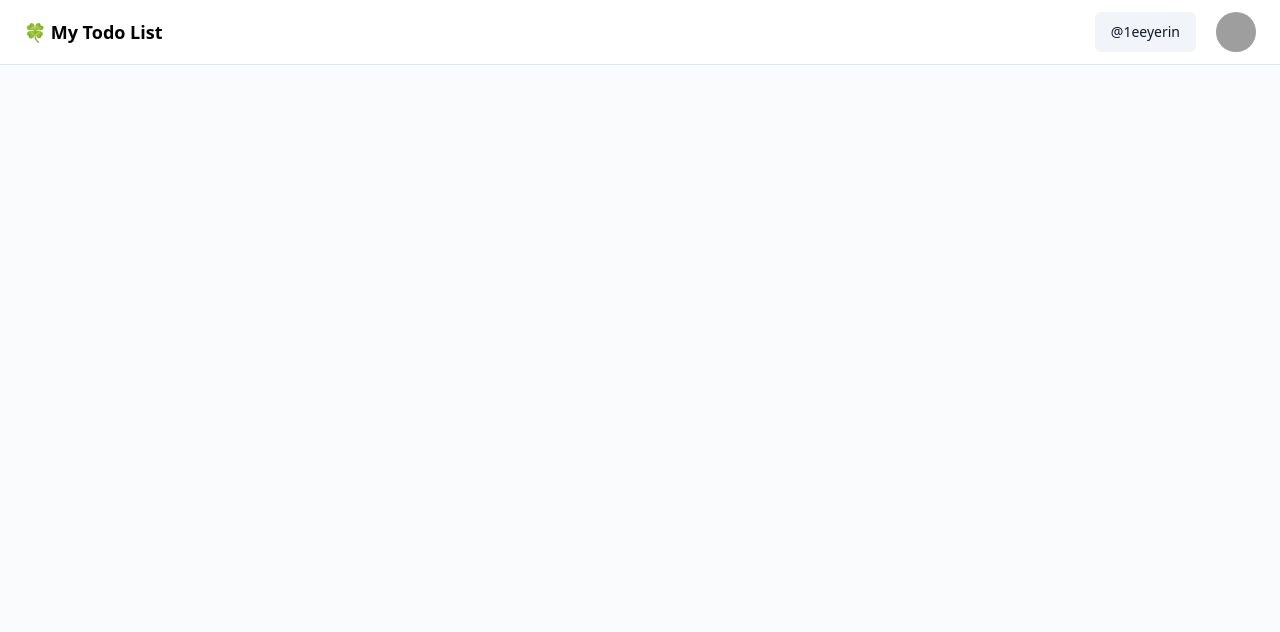
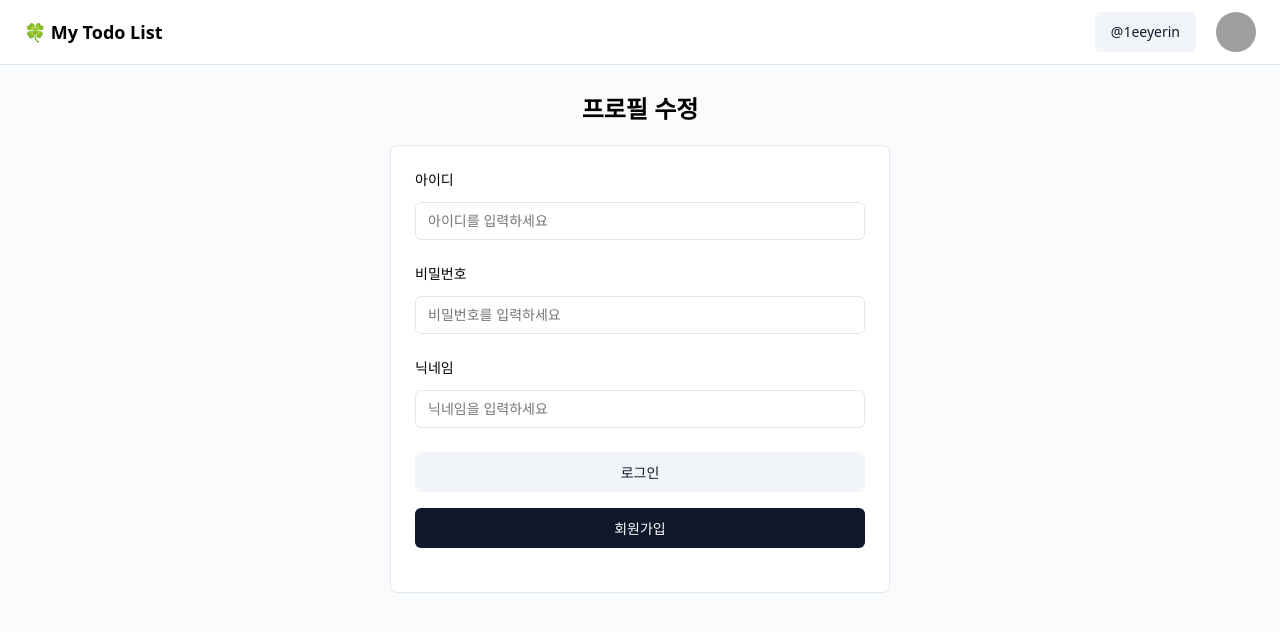
Before and after one commit to 1eeyerin/react-expense-manager-plus, a React (Vite) app: page /edit-profile in a window 1280 px wide. Shown: the top 632 px of the page. Built offline with nearby package versions, Linux system fonts and the light colour scheme; grey boxes are pictures that could not be loaded.

Commit message:
feat: 프로필 수정 목업 만들기

```diff
--- a/src/components/Form.jsx
+++ b/src/components/Form.jsx
@@ -7,7 +7,7 @@ const FormField = ({ render, name, message, ...props }) => {
     id: name,
     name,
     htmlFor: name,
-    message: message[name]?.[0],
+    ...(message && { message: message[name]?.[0] }),
   });
 };
 
--- a/src/components/Input.jsx
+++ b/src/components/Input.jsx
@@ -1,7 +1,7 @@
 import { forwardRef } from 'react';
 import styled from 'styled-components';
 
-const Input = forwardRef(({ className, type, ...props }, ref) => {
+const Input = forwardRef(({ className, type = 'text', ...props }, ref) => {
   return <StyledInput type={type} className={className} ref={ref} {...props} />;
 });
 
--- /dev/null
+++ b/src/components/Typography.jsx
@@ -0,0 +1,58 @@
+import styled, { css } from 'styled-components';
+
+const Typography = ({
+  variant = 'typography4',
+  weight = 'regular',
+  className,
+  as = 'div',
+  color,
+  ...props
+}) => {
+  return (
+    <StTypography
+      as={as}
+      $variant={variant}
+      className={className}
+      $weight={weight}
+      $color={color}
+      {...props}
+    />
+  );
+};
+
+const variantStyles = {
+  typography5: css`
+    font-size: 20px;
+    line-height: 140%;
+  `,
+  typography4: css`
+    font-size: 16px;
+    line-height: 140%;
+  `,
+  typography3: css`
+    font-size: 15px;
+    line-height: 140%;
+  `,
+  typography2: css`
+    font-size: 14px;
+    line-height: 140%;
+  `,
+  typography1: css`
+    font-size: 13px;
+    line-height: 140%;
+  `,
+};
+
+const fontWeightStyles = {
+  regular: '400',
+  semibold: '600',
+  bold: '700',
+};
+
+const StTypography = styled.div`
+  ${({ $variant }) => variantStyles[$variant || 'typography5']}
+  font-weight: ${({ $weight }) => fontWeightStyles[$weight || 'regular']};
+  color: ${({ $color }) => $color || 'var(--color-foreground)'};
+`;
+
+export default Typography;
--- a/src/pages/EditProfile/EditProfile.jsx
+++ b/src/pages/EditProfile/EditProfile.jsx
@@ -1,5 +1,103 @@
+import styled from 'styled-components';
+import { Button } from '@/components/Button';
+import { FormField, FormItem, FormMessage } from '@/components/Form';
+import { Input } from '@/components/Input';
+import { Label } from '@/components/Label';
+import Typography from '@/components/Typography';
+
 const EditProfile = () => {
-  return <div />;
+  const handleSubmit = () => {};
+
+  return (
+    <>
+      <StyledTypography as="h2" variant="typography3" weight="bold">
+        프로필 수정
+      </StyledTypography>
+      <StyledSection>
+        <StyledForm onSubmit={handleSubmit}>
+          <FormField
+            name="id"
+            render={({ id, htmlFor, name, message }) => (
+              <FormItem>
+                <Label htmlFor={htmlFor}>아이디</Label>
+                <Input id={id} name={name} placeholder="아이디를 입력하세요" />
+                <FormMessage message={message} />
+              </FormItem>
+            )}
+          />
+          <FormField
+            name="password"
+            render={({ id, htmlFor, name, message }) => (
+              <FormItem>
+                <Label htmlFor={htmlFor}>비밀번호</Label>
+                <Input
+                  id={id}
+                  name={name}
+                  type="password"
+                  placeholder="비밀번호를 입력하세요"
+                />
+                <FormMessage message={message} />
+              </FormItem>
+            )}
+          />
+          <FormField
+            name="displayName"
+            render={({ id, htmlFor, name, message }) => (
+              <FormItem>
+                <Label htmlFor={htmlFor}>닉네임</Label>
+                <Input
+                  id={id}
+                  name={name}
+                  placeholder="닉네임을 입력하세요"
+                  maxLength={15}
+                />
+                <FormMessage message={message} />
+              </FormItem>
+            )}
+          />
+
+          <StyledButtonGroup>
+            <Button variant="secondary" fullWidth>
+              로그인
+            </Button>
+            <Button type="submit" fullWidth>
+              회원가입
+            </Button>
+          </StyledButtonGroup>
+        </StyledForm>
+      </StyledSection>
+    </>
+  );
 };
 
+const StyledButtonGroup = styled.div`
+  display: flex;
+  flex-direction: column;
+  gap: 16px;
+`;
+
+// TODO 스타일이 깨지는 문제, 상속이 제대로 안되는 문제
+const StyledTypography = styled(Typography)`
+  margin-bottom: 24px;
+  text-align: center;
+`;
+
+const StyledSection = styled.section`
+  gap: 32px;
+  padding: 24px;
+  background-color: var(--color-base-background);
+  border-radius: 8px;
+  border: 1px solid var(--color-border);
+  box-shadow: var(--shadow-sm);
+  max-width: 500px;
+  margin: 0 auto;
+`;
+
+const StyledForm = styled.form`
+  display: flex;
+  gap: 16px;
+  flex-direction: column;
+  padding-bottom: 20px;
+`;
+
 export default EditProfile;
--- a/src/pages/Signin/Signin.jsx
+++ b/src/pages/Signin/Signin.jsx
@@ -1,5 +1,88 @@
+import styled from 'styled-components';
+import { Button } from '@/components/Button';
+import { FormField, FormItem, FormMessage } from '@/components/Form';
+import { Input } from '@/components/Input';
+import { Label } from '@/components/Label';
+import Typography from '@/components/Typography';
+
 const Signin = () => {
-  return <div>로그인</div>;
+  const handleSubmit = () => {};
+
+  return (
+    <>
+      <StyledTypography as="h2" variant="typography3" weight="bold">
+        로그인
+      </StyledTypography>
+      <StyledSection>
+        <StyledForm onSubmit={handleSubmit}>
+          <FormField
+            name="id"
+            render={({ id, htmlFor, name, message }) => (
+              <FormItem>
+                <Label htmlFor={htmlFor}>아이디</Label>
+                <Input id={id} name={name} placeholder="아이디를 입력하세요" />
+                <FormMessage message={message} />
+              </FormItem>
+            )}
+          />
+          <FormField
+            name="password"
+            render={({ id, htmlFor, name, message }) => (
+              <FormItem>
+                <Label htmlFor={htmlFor}>비밀번호</Label>
+                <Input
+                  id={id}
+                  name={name}
+                  type="password"
+                  placeholder="비밀번호를 입력하세요"
+                />
+                <FormMessage message={message} />
+              </FormItem>
+            )}
+          />
+
+          <StyledButtonGroup>
+            <Button variant="secondary" fullWidth>
+              로그인
+            </Button>
+            <Button type="submit" href="/signup" fullWidth>
+              회원가입
+            </Button>
+          </StyledButtonGroup>
+        </StyledForm>
+      </StyledSection>
+    </>
+  );
 };
 
+const StyledButtonGroup = styled.div`
+  display: flex;
+  flex-direction: column;
+  gap: 16px;
+`;
+
+// TODO 스타일이 깨지는 문제, 상속이 제대로 안되는 문제
+const StyledTypography = styled(Typography)`
+  margin-bottom: 24px;
+  text-align: center;
+`;
+
+const StyledSection = styled.section`
+  gap: 32px;
+  padding: 24px;
+  background-color: var(--color-base-background);
+  border-radius: 8px;
+  border: 1px solid var(--color-border);
+  box-shadow: var(--shadow-sm);
+  max-width: 500px;
+  margin: 0 auto;
+`;
+
+const StyledForm = styled.form`
+  display: flex;
+  gap: 16px;
+  flex-direction: column;
+  padding-bottom: 20px;
+`;
+
 export default Signin;
```
Also changed, not shown: src/pages/Signup/Signup.jsx (+99 -1 lines).
